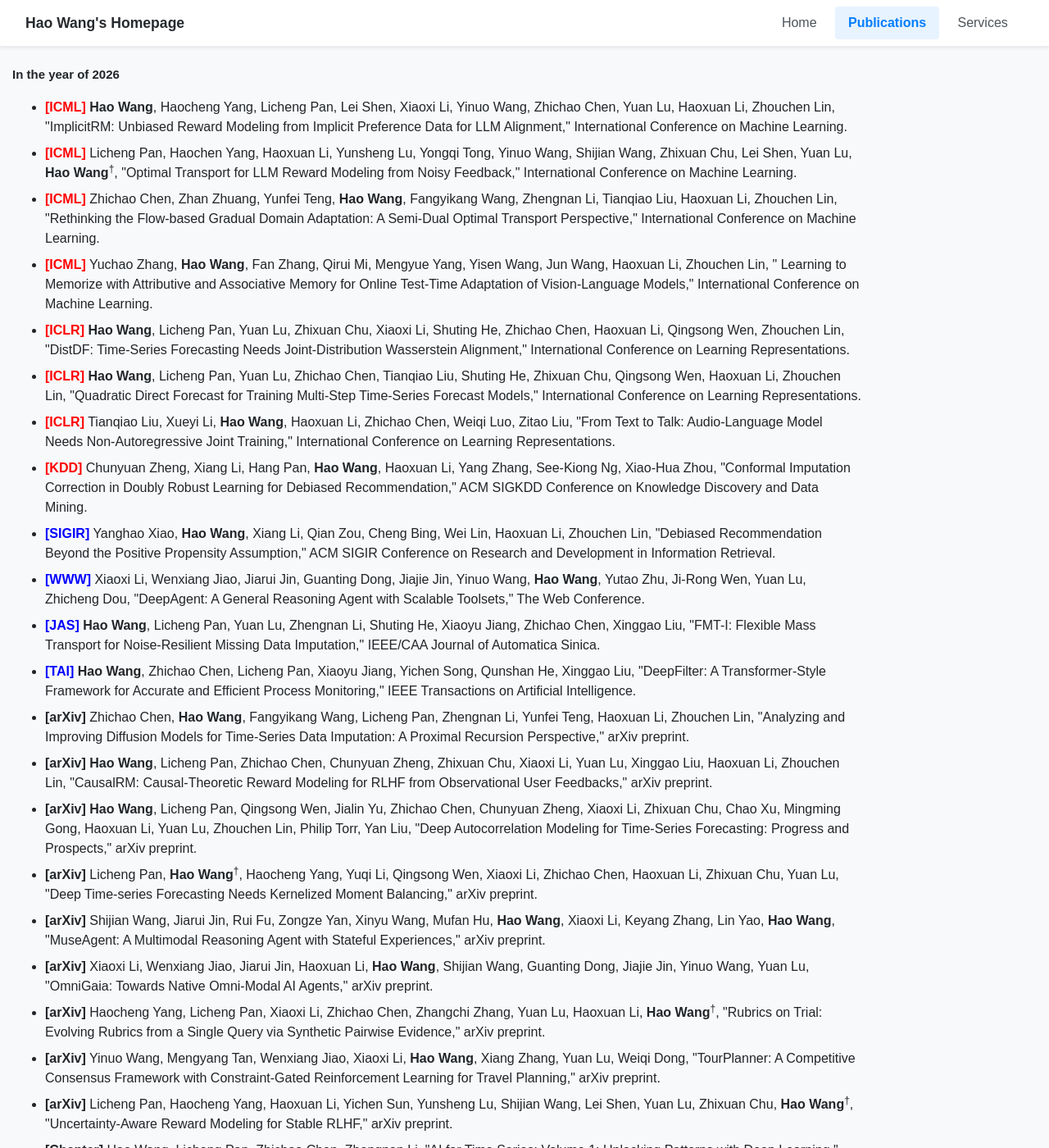
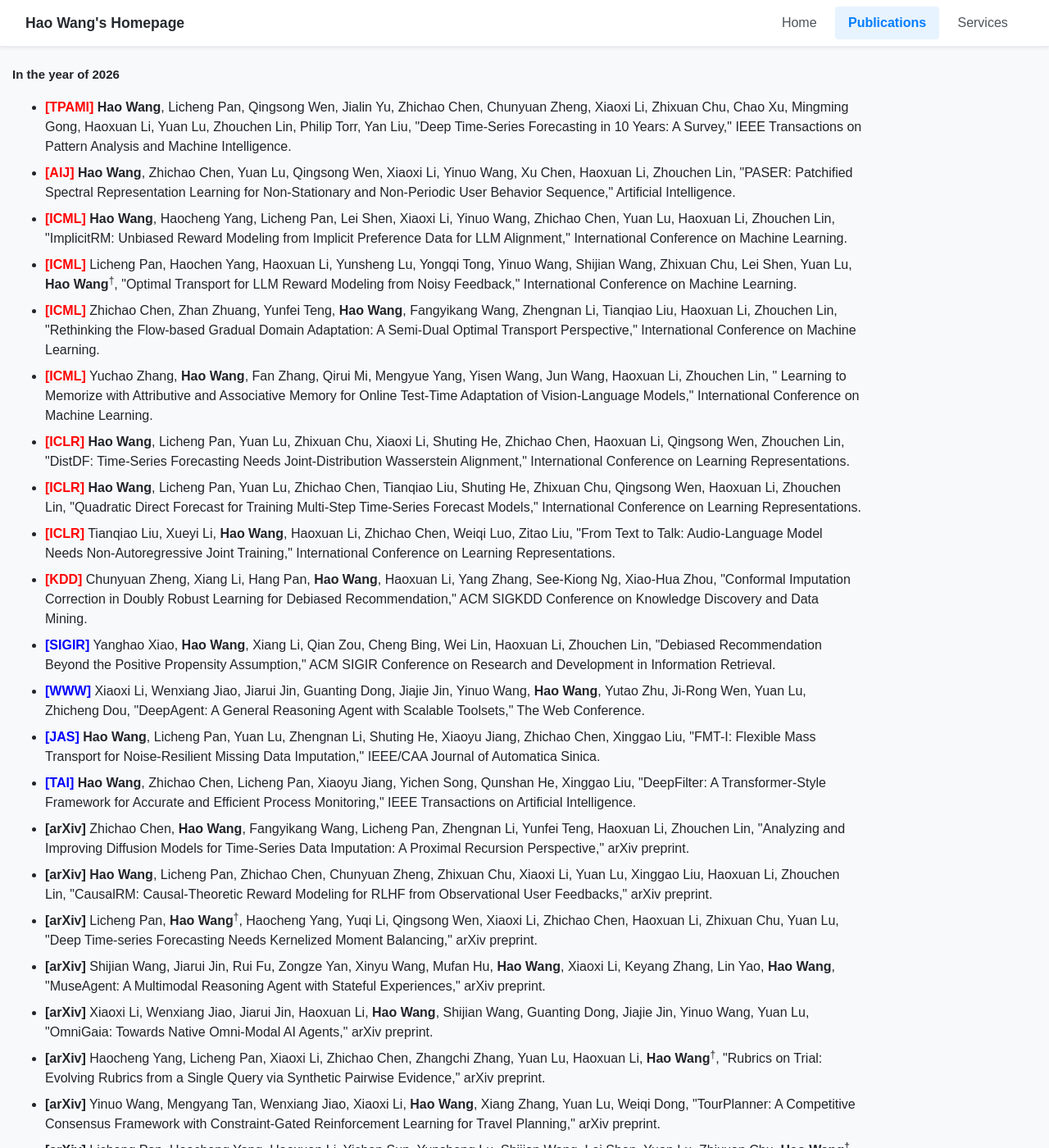
Before and after one commit to haowangzju/haowangzju.github.io, a Jekyll site: the page built from pages/publications.html, in a window 1280 px wide and 1400 px high. Shown: the whole window at 82% size. Built offline with Jekyll 4.4.1, drawn with Linux system fonts in a browser that asks for light colours; a style sheet for code colours, icons or effects is not loaded.

Commit message:
Update publications.html

```diff
--- a/pages/publications.html
+++ b/pages/publications.html
@@ -18,6 +18,8 @@ permalink: /publications.html
 <div class="mt-3" style="font-size: 15px;"> -->
 <p style="font-size: 15px;"><strong>In the year of 2026</strong></p>
 <ul>
+  <li class="mb-2"><strong style="color: red;">[TPAMI]</strong> <b>Hao Wang</b>, Licheng Pan, Qingsong Wen, Jialin Yu, Zhichao Chen, Chunyuan Zheng, Xiaoxi Li, Zhixuan Chu, Chao Xu, Mingming Gong, Haoxuan Li, Yuan Lu, Zhouchen Lin, Philip Torr, Yan Liu, "Deep Time-Series Forecasting in 10 Years: A Survey," IEEE Transactions on Pattern Analysis and Machine Intelligence.</li>
+  <li class="mb-2"><strong style="color: red;">[AIJ]</strong> <b>Hao Wang</b>, Zhichao Chen, Yuan Lu, Qingsong Wen, Xiaoxi Li, Yinuo Wang, Xu Chen, Haoxuan Li, Zhouchen Lin, "PASER: Patchified Spectral Representation Learning for Non-Stationary and Non-Periodic User Behavior Sequence," Artificial Intelligence.</li>
   <li class="mb-2"><strong style="color: red;">[ICML]</strong> <b>Hao Wang</b>, Haocheng Yang, Licheng Pan, Lei Shen, Xiaoxi Li, Yinuo Wang, Zhichao Chen, Yuan Lu, Haoxuan Li, Zhouchen Lin, "ImplicitRM: Unbiased Reward Modeling from Implicit Preference Data for LLM Alignment," International Conference on Machine Learning.</li>
   <li class="mb-2"><strong style="color: red;">[ICML]</strong> Licheng Pan, Haochen Yang, Haoxuan Li, Yunsheng Lu, Yongqi Tong, Yinuo Wang, Shijian Wang, Zhixuan Chu, Lei Shen, Yuan Lu, <b>Hao Wang</b><sup>†</sup>, "Optimal Transport for LLM Reward Modeling from Noisy Feedback," International Conference on Machine Learning.</li>
   <li class="mb-2"><strong style="color: red;">[ICML]</strong> Zhichao Chen, Zhan Zhuang, Yunfei Teng, <b>Hao Wang</b>, Fangyikang Wang, Zhengnan Li, Tianqiao Liu, Haoxuan Li, Zhouchen Lin, "Rethinking the Flow-based Gradual Domain Adaptation: A Semi-Dual Optimal Transport Perspective," International Conference on Machine Learning.</li>
@@ -32,7 +34,6 @@ permalink: /publications.html
   <li class="mb-2"><strong style="color: blue;">[TAI]</strong> <b>Hao Wang</b>, Zhichao Chen, Licheng Pan, Xiaoyu Jiang, Yichen Song, Qunshan He, Xinggao Liu, "DeepFilter: A Transformer-Style Framework for Accurate and Efficient Process Monitoring," IEEE Transactions on Artificial Intelligence.</li>
   <li class="mb-2"><strong>[arXiv]</strong> Zhichao Chen, <b>Hao Wang</b>, Fangyikang Wang, Licheng Pan, Zhengnan Li, Yunfei Teng, Haoxuan Li, Zhouchen Lin, "Analyzing and Improving Diffusion Models for Time-Series Data Imputation: A Proximal Recursion Perspective," arXiv preprint.</li>
   <li class="mb-2"><strong>[arXiv]</strong> <b>Hao Wang</b>, Licheng Pan, Zhichao Chen, Chunyuan Zheng, Zhixuan Chu, Xiaoxi Li, Yuan Lu, Xinggao Liu, Haoxuan Li, Zhouchen Lin, "CausalRM: Causal-Theoretic Reward Modeling for RLHF from Observational User Feedbacks," arXiv preprint.</li>
-  <li class="mb-2"><strong>[arXiv]</strong> <b>Hao Wang</b>, Licheng Pan, Qingsong Wen, Jialin Yu, Zhichao Chen, Chunyuan Zheng, Xiaoxi Li, Zhixuan Chu, Chao Xu, Mingming Gong, Haoxuan Li, Yuan Lu, Zhouchen Lin, Philip Torr, Yan Liu, "Deep Autocorrelation Modeling for Time-Series Forecasting: Progress and Prospects," arXiv preprint.</li>
   <li class="mb-2"><strong>[arXiv]</strong> Licheng Pan, <b>Hao Wang</b><sup>†</sup>, Haocheng Yang, Yuqi Li, Qingsong Wen, Xiaoxi Li, Zhichao Chen, Haoxuan Li, Zhixuan Chu, Yuan Lu, "Deep Time-series Forecasting Needs Kernelized Moment Balancing," arXiv preprint.</li>
   <li class="mb-2"><strong>[arXiv]</strong> Shijian Wang, Jiarui Jin, Rui Fu, Zongze Yan, Xinyu Wang, Mufan Hu, <b>Hao Wang</b>, Xiaoxi Li, Keyang Zhang, Lin Yao, <b>Hao Wang</b>, "MuseAgent: A Multimodal Reasoning Agent with Stateful Experiences," arXiv preprint.</li>
   <li class="mb-2"><strong>[arXiv]</strong> Xiaoxi Li, Wenxiang Jiao, Jiarui Jin, Haoxuan Li, <b>Hao Wang</b>, Shijian Wang, Guanting Dong, Jiajie Jin, Yinuo Wang, Yuan Lu, "OmniGaia: Towards Native Omni-Modal AI Agents," arXiv preprint.</li>
```
